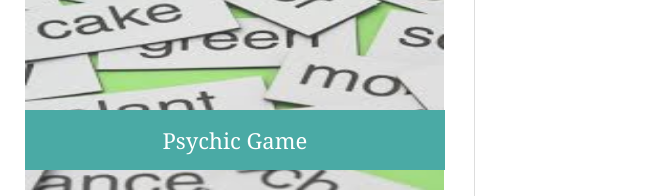
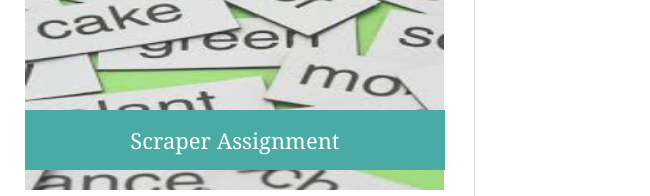
Before and after one commit to LatoyaBogle/Updated-Portfolio, a plain HTML site: page portfolio.html in a window 1280 px wide. Shown: the part 756-952 px from the top of the page, 630-1280 px from the left. Drawn offline with nearby package versions, Linux system fonts and the light colour scheme.

Commit message:
Update portfolio.html

```diff
--- a/portfolio.html
+++ b/portfolio.html
@@ -66,7 +66,7 @@
               <a href="https://scraperdaily.herokuapp.com/">
              <img src="assets/images/word_guess.jpg" class="#" alt="Word Guess" width="419" height="314">
               </a>
-              <h3>Psychic Game</h3>
+              <h3>Scraper Assignment</h3>
           </div>
         </div>
       </div>
```
